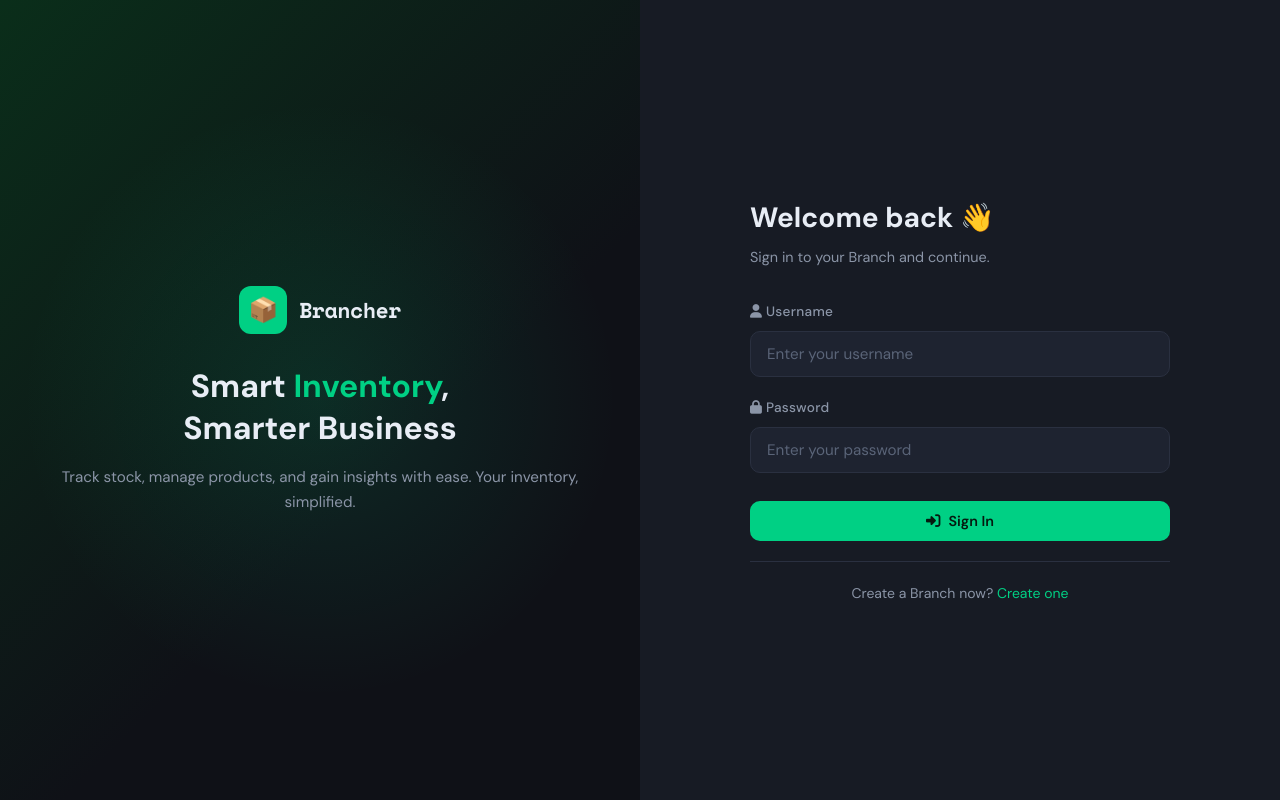
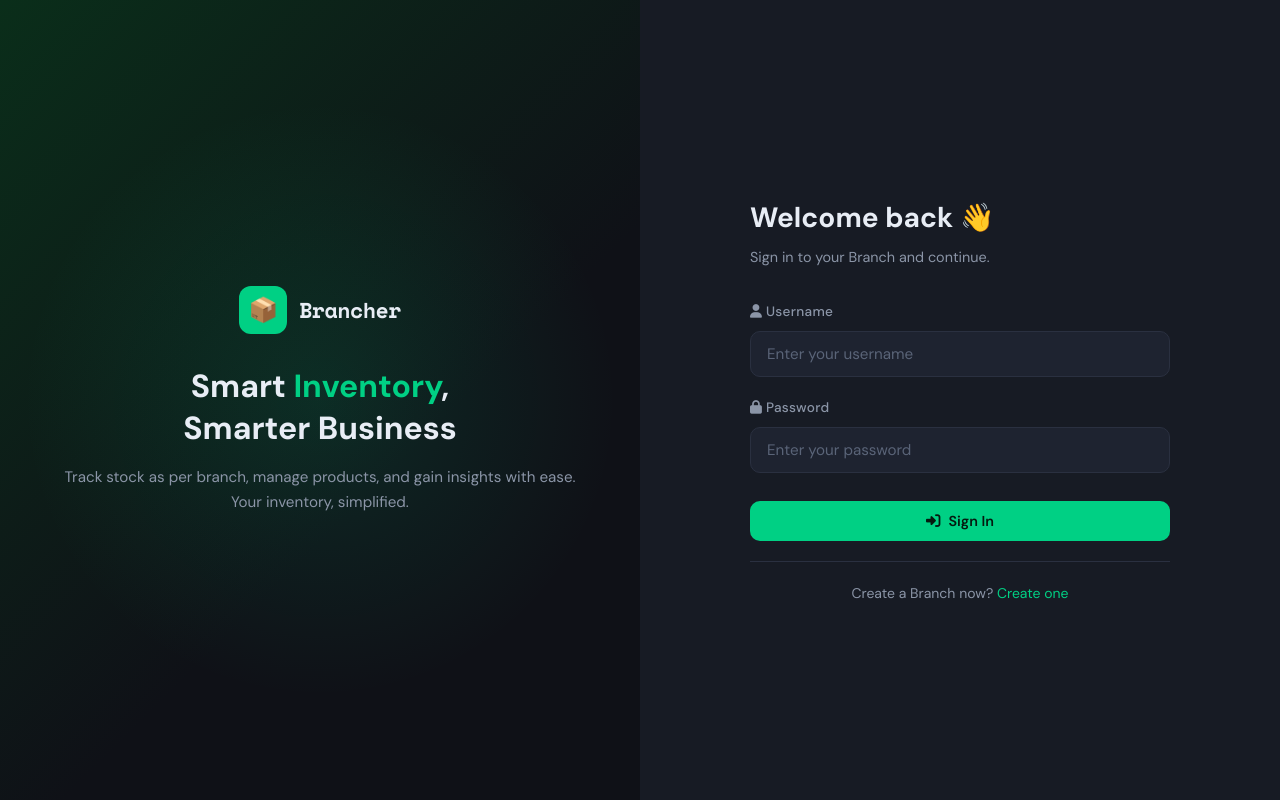
Before and after one commit to Macky091/inventory, a PHP site: page /index.php in a window 1280 px wide. Run offline with PHP 8.4, Linux system fonts and the light colour scheme.

Commit message:
branch name

```diff
--- a/pages/login.php
+++ b/pages/login.php
@@ -63,7 +63,7 @@
       Smart <span>Inventory</span>,<br>Smarter Business
     </div>
     <p class="brand-sub">
-      Track stock, manage products, and gain insights with ease. Your inventory, simplified.
+      Track stock as per branch, manage products, and gain insights with ease. Your inventory, simplified.
     </p>
   </div>
 
```
